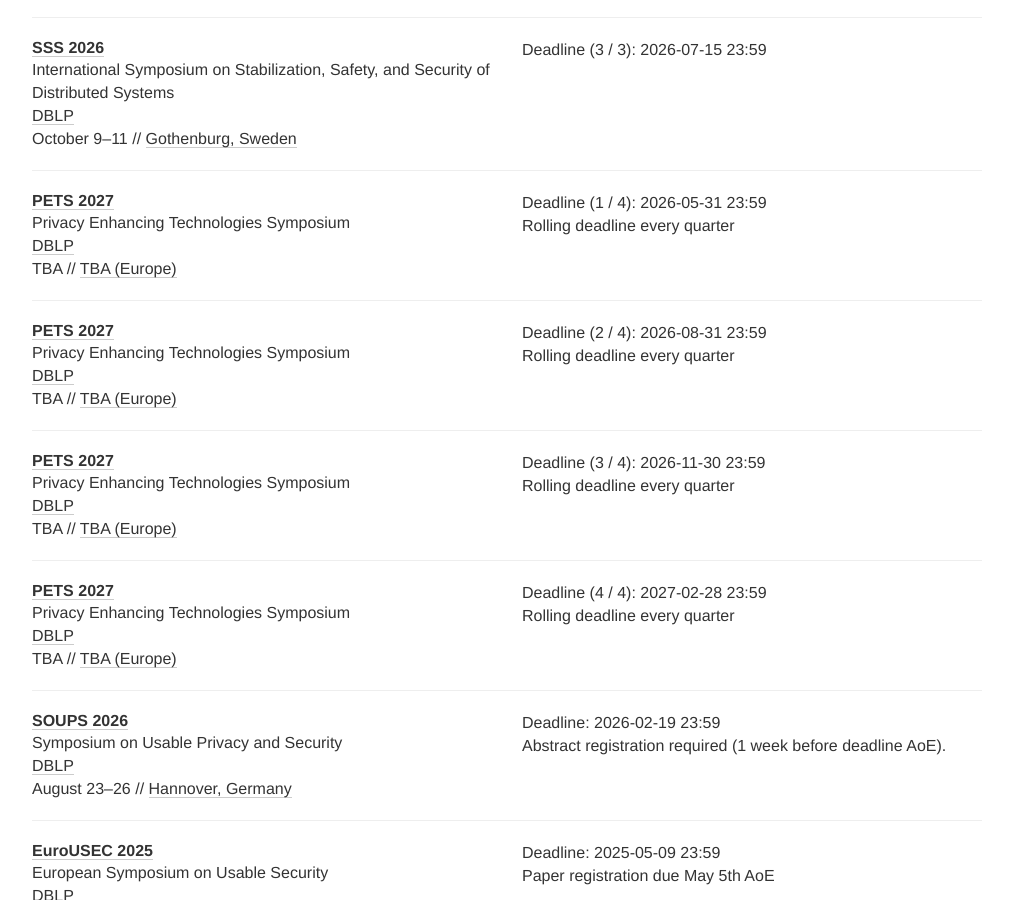
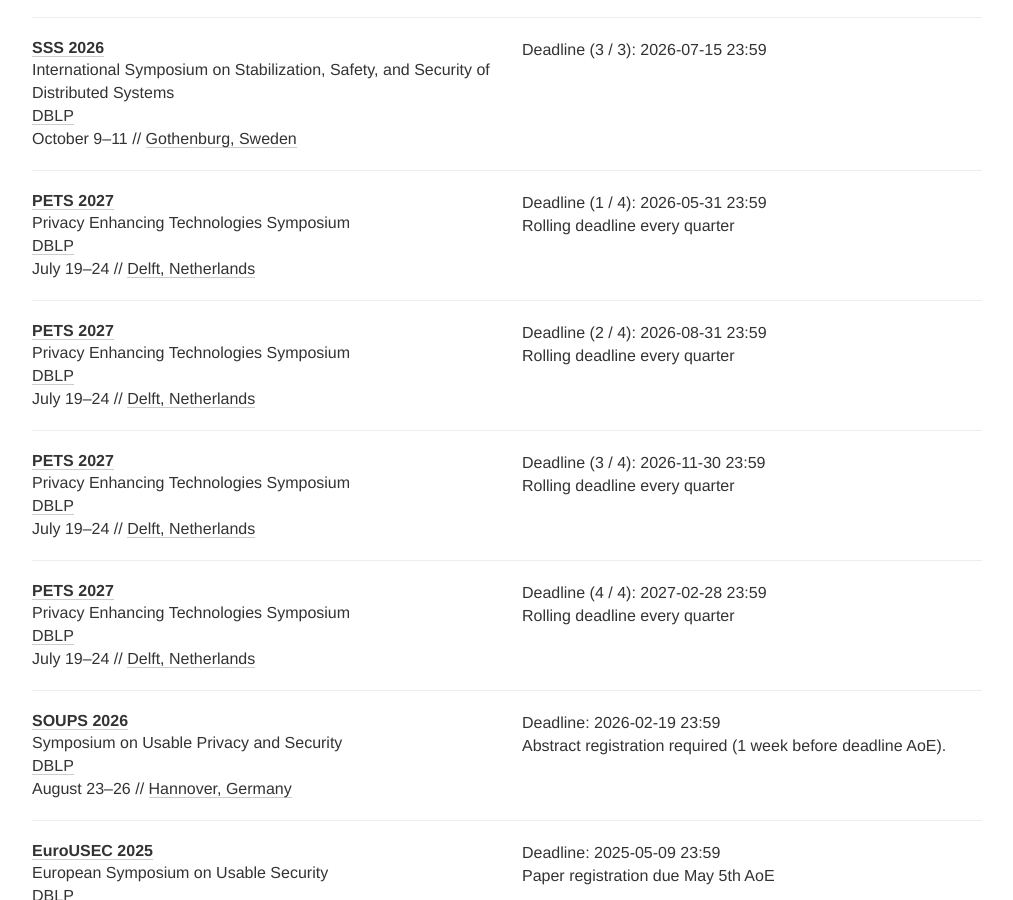
Before and after one commit to sec-deadlines/sec-deadlines.github.io, a Jekyll site: the page built from index.html, in a window 1280 px wide and 900 px high, scrolled down 3953 px. Shown: the whole window, without its empty margins (133-1146 px from the left). Built offline with Jekyll 4.4.1, drawn with Linux system fonts in a browser that asks for light colours; nearby versions of some CDN libraries; comment, search, counter and statistics services are not loaded.

Commit message:
Update date/place field for PETS'27

```diff
--- a/_data/conferences.yml
+++ b/_data/conferences.yml
@@ -197,8 +197,8 @@
     - "%Y-11-30 23:59"
     - "%y-02-28 23:59"
   comment: Rolling deadline every quarter
-  date: TBA
-  place: TBA (Europe)
+  date: July 19-24
+  place: Delft, Netherlands
   tags: [PRIV, CONF, CORE-A]
 
 - name: SOUPS
```
